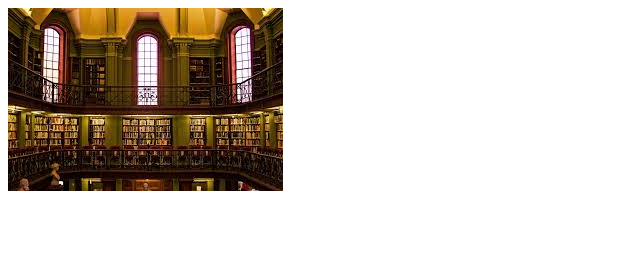
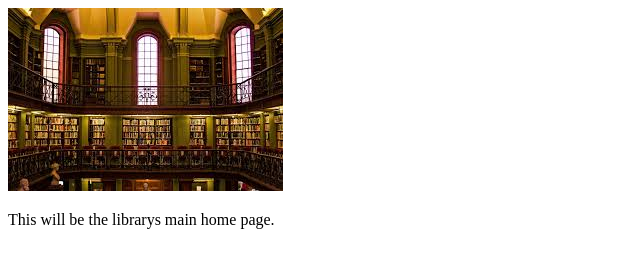
Before and after one commit to alec202/webDevLearning, a plain HTML site: page web-projects/test-site/index.html in a window 1280 px wide. Shown: the whole page, without its empty margins (0-640 px from the left). Drawn offline with Linux system fonts and the light colour scheme.

Commit message:
Added first element: this is librarys main page
added first html element, this one states that this will be the librarys main home page.

d

```diff
--- a/web-projects/test-site/index.html
+++ b/web-projects/test-site/index.html
@@ -9,4 +9,5 @@
     <img src="images/library-three-pane-window.jpeg" alt="library-three-pane-window: a harry
     potter looking library with 3 cool glass panes." />
   </body>
+  <p>This will be the librarys main home page.<p>
 </html>
```
